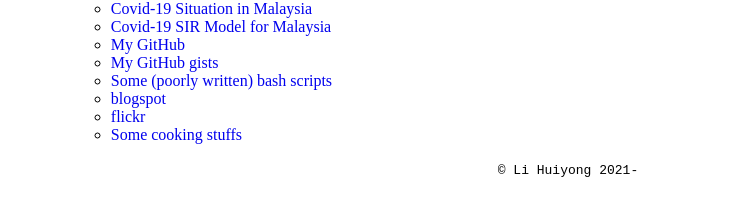
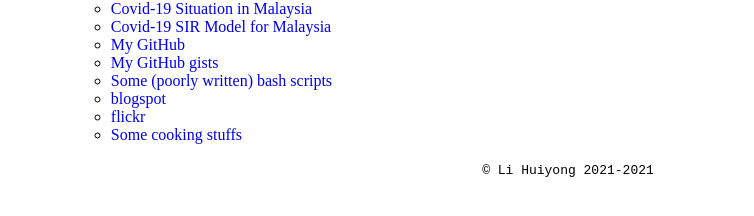
Before and after one commit to li-huiyong/li-huiyong.github.io, a Jekyll site: the page resource_home.html, which Jekyll copies as it is, in a window 1280 px wide. Shown: the part 257-473 px from the top of the page, without its empty margins (72-826 px from the left). Built offline with Jekyll 4.4.1, drawn with Linux system fonts in a browser that asks for light colours.

Commit message:
add current year

```diff
--- a/resource_home.html
+++ b/resource_home.html
@@ -16,7 +16,7 @@
 
 <h2>Pages:</h2>
 <ul>
-<li><a href="html.html">About Me</a></li>
+<li><a href="index.html">About Me</a></li>
 <li><a href="lecture-sample.html">Lecture Notes</a></li>
 <li><a href="workshop.html">Workshops in Applied Statistics</a></li>
 <li><a href="ssc.html">Sample Size Calculator</a></li>
@@ -37,7 +37,7 @@
 </li>
 </ul>
 
-<p align="center"><code>&copy; Li Huiyong 2021-<script type="text/javascript" src="year_now.js"></script>
+<p align="center"><code>&copy; Li Huiyong 2021-<script type="text/javascript">now = new Date();year = now.getFullYear();document.write(year);</script>
 </code></p>
 
 </div>
```
